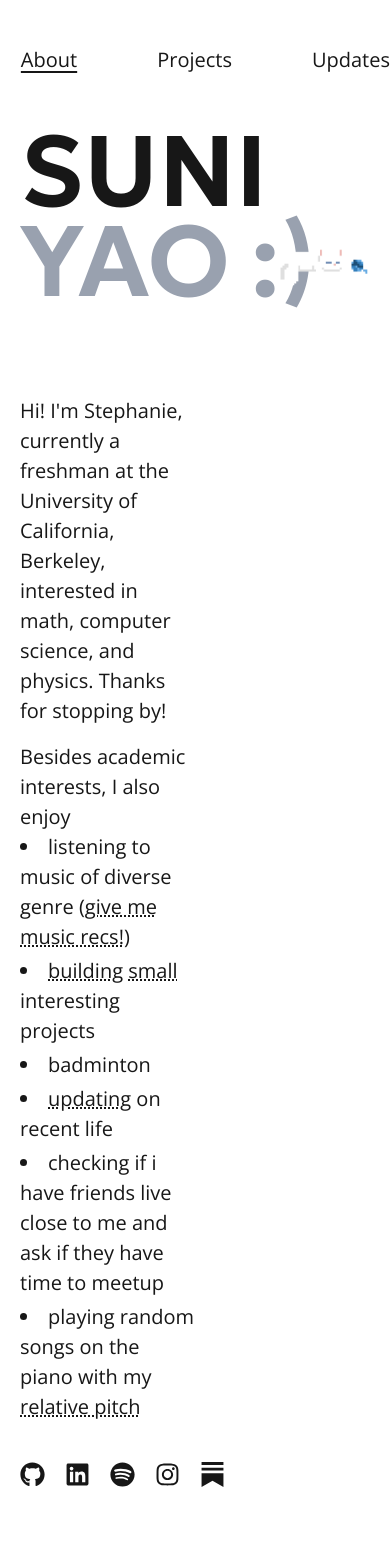
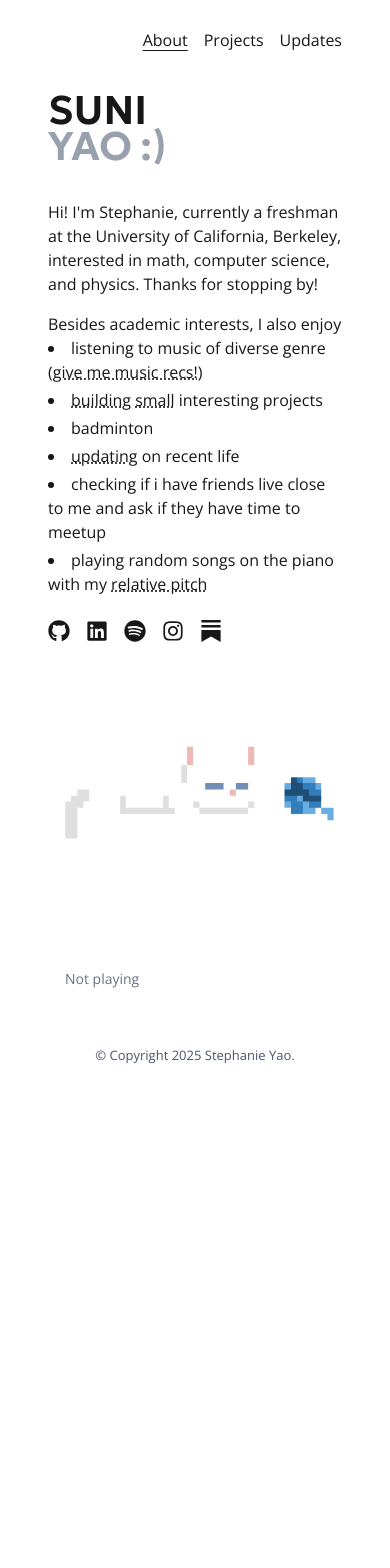
Before and after one commit to suniyao/personal-website, a Next.js app: page / in a window 390 px wide. Shown: the top 1568 px of the page. After the commit the page ends 1090 px from the top, so only its background shows below. Built offline with nearby package versions, Linux system fonts and the light colour scheme; no server answers; a web font is replaced by a local one.

Commit message:
ai slopped mobile design because i hate responsive design sorry

```diff
--- a/app/(pages)/page.tsx
+++ b/app/(pages)/page.tsx
@@ -9,7 +9,8 @@ import Socials from "@/components/Socials";
 export default function Home() {
   return (
     <div>
-      <div className={`${geologica.className} flex flex-col font-semibold text-[100px]`}>
+      {/* Name Section */}
+      <div className={`${geologica.className} flex flex-col font-semibold text-[40px] sm:text-[60px] md:text-[80px] lg:text-[100px]`}>
         <div>
           <TypeAnimation
             preRenderFirstString={true}
@@ -24,13 +25,16 @@ export default function Home() {
             repeat={Infinity}
           />
         </div>
-        <div className="text-gray-400 -translate-y-15 flex flex-row gap-5">
+        <div className="text-gray-400 -translate-y-6 sm:-translate-y-10 md:-translate-y-15 flex flex-row gap-2 sm:gap-3 md:gap-5">
           <div>YAO</div>
           <div>:&#41;</div>
         </div>
       </div>
-      <div className="flex flex-row gap-20">
-        <div className="w-1/2 text-[20px]">
+
+
+
+      <div className="flex flex-col lg:flex-row gap-8 lg:gap-20">
+        <div className="w-full lg:w-1/2 text-[16px] sm:text-[18px] md:text-[20px]">
           <div>
             <p>Hi! I'm Stephanie, currently a freshman at the University of California, Berkeley, interested in math, computer science, and physics. Thanks for stopping by!</p>
 
@@ -44,16 +48,26 @@ export default function Home() {
                 <li>playing random songs on the piano with my <PopUp note="(never perfect 😔)">relative pitch</PopUp></li>
               </ul>
           </div>
-          <div className="mt-10">
+          <div className="mt-6 sm:mt-10">
             <Socials />
           </div>
-          <div className="mt-45">
+
+          {/* Image First on Mobile */}
+          <div className="flex justify-center lg:hidden mb-6">
+            <div className="relative cursor-pointer max-w-full w-full">
+              <Image src={"/image.png"} alt="sleepy kitty" width={500} height={400} className="rounded-lg w-full h-auto"/>
+            </div>
+          </div>
+
+          <div className="mt-6 sm:mt-10 lg:mt-45">
             <SpotifyNowPlaying />
           </div>
         </div>
-        <div className="flex justify-center lg:justify-end">
-          <div className="relative group -top-45 cursor-pointer max-w-full w-full">
-            <Image src={"/image.png"} alt="sleepy kitty" width={500} height={400} className="rounded-lg"/>
+
+        {/* Image for Desktop Only */}
+        <div className="hidden lg:flex justify-center lg:justify-end w-full lg:w-auto">
+          <div className="relative group lg:-top-45 cursor-pointer max-w-full w-full">
+            <Image src={"/image.png"} alt="sleepy kitty" width={500} height={400} className="rounded-lg w-full h-auto"/>
             {/* <Image
               src={"/about.png"}
               alt="on Brooklyn Bridge, photo taken on Jul 26, 2025"
--- a/app/(pages)/project/page.tsx
+++ b/app/(pages)/project/page.tsx
@@ -5,10 +5,10 @@ import { CustomLink } from "@/components/Links";
 export default function Project(){
   return (
     <div>
-      <div className={`${geologica.className} flex flex-col font-semibold text-[100px]`}>
+      <div className={`${geologica.className} flex flex-col font-semibold text-[40px] sm:text-[60px] md:text-[80px] lg:text-[100px]`}>
         PROJECTS
       </div>
-      <div className="grid grid-cols-1 md:grid-cols-2 lg:grid-cols-3 gap-10 mt-10 w-full items-stretch justify-items-center">
+      <div className="grid grid-cols-1 md:grid-cols-2 lg:grid-cols-3 gap-6 sm:gap-8 md:gap-10 mt-6 sm:mt-8 md:mt-10 w-full items-stretch justify-items-center">
         <Card title="Graphene" link="https://github.com/suniyao/graphene">
           <p>
             An Obsidian plugin that makes semantic graph view based on content similarity using vector embeddings, with local vector embedding supported by sentence-transformers python package and alternative OpenAI embedding model, and various options for graph appearance setting including particle animation, link thickness, etc.
--- a/app/(pages)/update/[slug]/page.tsx
+++ b/app/(pages)/update/[slug]/page.tsx
@@ -34,13 +34,13 @@ export default function BlogPostPage() {
   if (!content) return <div className="text-center py-12">Loading...</div>;
 
   return (
-    <div className="min-h-screen py-8">
-      <div className="container mx-auto px-4 max-w-3xl">
+    <div className="min-h-screen py-4 sm:py-8">
+      <div className="container mx-auto px-3 sm:px-4 max-w-3xl">
         {meta && (
-          <div className="mb-8">
-            <h1 className="text-4xl font-extrabold mb-4">{meta.title}</h1>
+          <div className="mb-6 sm:mb-8">
+            <h1 className="text-2xl sm:text-3xl md:text-4xl font-extrabold mb-3 sm:mb-4">{meta.title}</h1>
             {meta.subtitle && (
-              <div className="text-gray-400 italic text-[20px]">
+              <div className="text-gray-400 italic text-[16px] sm:text-[18px] md:text-[20px]">
                 <ReactMarkdown
                   remarkPlugins={[remarkMath]}
                   rehypePlugins={[rehypeKatex]}
@@ -51,7 +51,7 @@ export default function BlogPostPage() {
                 </ReactMarkdown>
               </div>
             )}
-            <div className="text-gray-400 mt-5 date">{formatDate(meta.date)}</div>
+            <div className="text-gray-400 mt-3 sm:mt-5 date text-sm sm:text-base">{formatDate(meta.date)}</div>
           </div>
         )}
         <article className={style.reactMarkDown}>
--- a/app/(pages)/update/page.tsx
+++ b/app/(pages)/update/page.tsx
@@ -8,12 +8,12 @@ export default async function Update() {
 
   return (
     <div>
-      <div className={`${geologica.className} flex flex-col font-semibold text-[100px]`}>
+      <div className={`${geologica.className} flex flex-col font-semibold text-[40px] sm:text-[60px] md:text-[80px] lg:text-[100px]`}>
         UPDATES
       </div>
       <a
         href="https://scrapbook.hackclub.com/stephanie"
-        className="flag-link absolute -left-2"
+        className="flag-link absolute -left-2 hidden sm:block"
       >
         <Image
           src="https://assets.hackclub.com/flag-orpheus-left.svg"
--- a/app/layout.tsx
+++ b/app/layout.tsx
@@ -17,8 +17,8 @@ export default function RootLayout({
   return (
     <html lang="en" className="h-full">
       <body className={`${openSans.className} h-full flex flex-col text-gray-900`}>
-        <nav className="absolute inset-x-0 z-50 h-30 flex items-center">
-          <div className="max-w-7xl mx-auto flex justify-end w-full sm:px-10 lg:px-20">
+        <nav className="absolute inset-x-0 z-50 h-20 sm:h-30 flex items-center">
+          <div className="max-w-7xl mx-auto flex justify-end w-full px-12 sm:px-10 lg:px-20">
             <div className="py-2">
               <NavBar />
             </div>
@@ -26,16 +26,16 @@ export default function RootLayout({
         </nav>
 
         {/* Main Content - With proper spacing from edges */}
-        <main className="flex-1 px-5 sm:px-10 lg:px-20 pt-24 pb-8">
+        <main className="flex-1 px-12 sm:px-10 lg:px-20 pt-20 sm:pt-24 pb-6 sm:pb-8">
           <div className="max-w-7xl mx-auto">
             {children}
           </div>
         </main>
 
         {/* Footer - Consistent spacing */}
-        <footer className="px-5 sm:px-10 lg:px-20 py-8">
+        <footer className="px-12 sm:px-10 lg:px-20 py-6 sm:py-8">
           <div className="max-w-7xl mx-auto text-center">
-            <p className="text-[15px] text-gray-600">
+            <p className="text-[13px] sm:text-[15px] text-gray-600">
               © Copyright {new Date().getFullYear()} Stephanie Yao.
             </p>
           </div>
--- a/components/Blog.tsx
+++ b/components/Blog.tsx
@@ -16,14 +16,14 @@ type BlogProps = {
 export default function Blog({ id, date, title, subtitle, cover }: BlogProps) {
 
   return (
-    <div className="flex flex-col w-245 px-15 hover:bg-gray-200 dark:hover:bg-gray-800 transition-colors py-5 px-auto">
-      <div className="flex justify-between">
+    <div className="flex flex-col w-full max-w-245 px-3 sm:px-8 md:px-15 hover:bg-gray-200 dark:hover:bg-gray-800 transition-colors py-4 sm:py-5 px-auto">
+      <div className="flex flex-col sm:flex-row justify-between gap-3 sm:gap-4">
         {/* left side */}
-        <a key={id} href={`/update/${id}`} className="w-160 flex flex-col justify-between" >
+        <a key={id} href={`/update/${id}`} className="w-full sm:w-160 flex flex-col justify-between" >
           <div>
-            {title}
+            <div className="text-[16px] sm:text-[18px] md:text-base">{title}</div>
             {subtitle && (
-              <div className="text-gray-400 italic text-[15px]">
+              <div className="text-gray-400 italic text-[13px] sm:text-[14px] md:text-[15px]">
                 <ReactMarkdown
                   remarkPlugins={[remarkMath]}
                   rehypePlugins={[rehypeKatex]}
@@ -36,20 +36,20 @@ export default function Blog({ id, date, title, subtitle, cover }: BlogProps) {
             )}
           </div>
           {/* date goes to the bottom */}
-          <div className="text-gray-500 text-sm font-mono date">
+          <div className="text-gray-500 text-xs sm:text-sm font-mono date mt-2 sm:mt-0">
             {formatDate(date)}
           </div>
         </a>
 
         {/* right side */}
         {cover && (
-          <div className="w-[190] h-[130px] overflow-hidden rounded-md">
+          <div className="w-full sm:w-[190px] sm:h-[130px] overflow-hidden rounded-md shrink-0">
             <Image
               src={cover}
               alt="cover image"
               width={190}
               height={130}
-              className="w-full h-full object-cover object-center"
+              className="w-full h-auto sm:h-full object-cover object-center"
             />
           </div>
         )}
--- a/components/Card.tsx
+++ b/components/Card.tsx
@@ -9,11 +9,11 @@ type CardProps = {
 
 export default function Card({title, link, accentColor, children}: CardProps) {
   const cardContent = (
-    <div className={`border-black border-[3px] w-auto min-w-60 max-w-120 p-5 ${accentColor ? `hover:bg-${accentColor}` : link && `hover:bg-gray-200 dark:hover:bg-gray-800`} dark:border-white`}>
-      <div className={`${geologica.className} flex flex-col font-semibold text-[35px] mb-3`}>
+    <div className={`border-black border-[2px] sm:border-[3px] w-full sm:w-auto min-w-0 sm:min-w-60 max-w-120 p-4 sm:p-5 ${accentColor ? `hover:bg-${accentColor}` : link && `hover:bg-gray-200 dark:hover:bg-gray-800`} dark:border-white`}>
+      <div className={`${geologica.className} flex flex-col font-semibold text-[24px] sm:text-[28px] md:text-[35px] mb-2 sm:mb-3`}>
         {title}
       </div>
-      <div className="text-[15px] flex flex-col gap-2">
+      <div className="text-[14px] sm:text-[15px] flex flex-col gap-2">
         {children}
       </div>
     </div>
--- a/components/NavBar.tsx
+++ b/components/NavBar.tsx
@@ -2,7 +2,7 @@ import { NavLink } from "./Links";
 
 export default function NavBar() {
   return (
-    <nav className="flex flex-row text-center gap-20 text-[20px]">
+    <nav className="flex flex-row text-center gap-4 sm:gap-8 md:gap-12 lg:gap-20 text-[16px] sm:text-[18px] md:text-[20px]">
       <NavLink href={"/"} >About</NavLink>
       <NavLink href={"/project"} >Projects</NavLink>
       <NavLink href={"/update"} >Updates</NavLink>
--- a/components/Socials.tsx
+++ b/components/Socials.tsx
@@ -3,25 +3,25 @@ import { FaGithub, FaInstagram, FaLinkedin, FaSpotify } from "react-icons/fa";
 
 export default function Socials() {
   return (
-    <div className="flex flex-row gap-5">
+    <div className="flex flex-row gap-4 sm:gap-5">
       <a href="https://github.com/suniyao">
-        <FaGithub size={25}/>
+        <FaGithub size={22} className="sm:w-6 sm:h-6"/>
       </a>
 
       <a href="https://linkedin.com/in/stephanieysn">
-        <FaLinkedin size={25}/>
+        <FaLinkedin size={22} className="sm:w-6 sm:h-6"/>
       </a>
 
       <a href="https://open.spotify.com/user/314yf5erg4j27vjml64wotdvoj3q">
-        <FaSpotify size={25}/>
+        <FaSpotify size={22} className="sm:w-6 sm:h-6"/>
       </a>
 
       <a href="https://www.instagram.com/stephanie_also_ysn">
-        <FaInstagram size={25}/>
+        <FaInstagram size={22} className="sm:w-6 sm:h-6"/>
       </a>
 
       <a href="https://stepyao.substack.com">
-        <BsSubstack size={25}/>
+        <BsSubstack size={22} className="sm:w-6 sm:h-6"/>
       </a>
     </div>
   );
--- a/components/SpotifyNowPlaying.tsx
+++ b/components/SpotifyNowPlaying.tsx
@@ -185,7 +185,7 @@ export default function SpotifyNowPlaying() {
   return (
     <div className="w-full max-w-md">
       <div className="flex items-center gap-2 text-gray-600 dark:text-gray-300 mb-2">
-        <span className="text-sm font-light">
+        <span className="text-xs sm:text-sm font-light">
           {currentTrack.isPlaying
             ? 'Currently listening to'
             : `Last played ${currentTrack.playedAt ? formatTimeAgo(currentTrack.playedAt) : ''}`
@@ -194,7 +194,7 @@ export default function SpotifyNowPlaying() {
       </div>
 
       <div
-        className="rounded-2xl backdrop-blur-md bg-white/10 dark:bg-gray-900/20 border border-black/5 dark:border-white/20 dark:border-gray-700/30 hover:bg-white/20 dark:hover:bg-gray-800/30 transition-all duration-300 group w-105 relative overflow-hidden"
+        className="rounded-2xl backdrop-blur-md bg-white/10 dark:bg-gray-900/20 border border-black/5 dark:border-white/20 dark:border-gray-700/30 hover:bg-white/20 dark:hover:bg-gray-800/30 transition-all duration-300 group w-full max-w-105 relative overflow-hidden"
         style={{
           background: currentTrack.isPlaying ? `linear-gradient(to right,
             ${dominantColorLeft} 0%,
@@ -202,15 +202,15 @@ export default function SpotifyNowPlaying() {
             rgba(255,255,255,0.05)` : "rgba(255,255,255,0.03)"
         }}
       >
-        <div className='relative flex items-center gap-3 p-4 z-20'>
+        <div className='relative flex items-center gap-2 sm:gap-3 p-3 sm:p-4 z-20'>
           {currentTrack.albumImageUrl && (
-            <div className="relative" style={{ width: 56, minWidth: 56, height: 56 }}>
+            <div className="relative" style={{ width: 48, minWidth: 48, height: 48 }}>
               <Image
                 src={currentTrack.albumImageUrl}
                 alt={currentTrack.album || ''}
-                width={56}
-                height={56}
-                className={`rounded-lg shadow-lg shadow-black/30 group-hover:shadow-xl transition-all duration-300 ${
+                width={48}
+                height={48}
+                className={`rounded-lg shadow-lg shadow-black/30 group-hover:shadow-xl transition-all duration-300 sm:w-14 sm:h-14 ${
                   currentTrack.isPlaying ? '' : 'opacity-75'
                 }`}
               />
@@ -218,12 +218,12 @@ export default function SpotifyNowPlaying() {
             </div>
           )}
 
-          <div className="flex flex-col max-w-80">
+          <div className="flex flex-col flex-1 min-w-0 max-w-80">
             <a
               href={currentTrack.songUrl}
               target="_blank"
               rel="noopener noreferrer"
-              className={`text-sm font-semibold truncate hover:underline transition-colors duration-300 ${
+              className={`text-xs sm:text-sm font-semibold truncate hover:underline transition-colors duration-300 ${
                 currentTrack.isPlaying
                   ? 'text-gray-800 dark:text-gray-100'
                   : 'text-gray-700 dark:text-gray-200'
@@ -235,7 +235,7 @@ export default function SpotifyNowPlaying() {
               href={currentTrack.artistsUrl}
               target="_blank"
               rel="noopener noreferrer"
-              className="text-xs truncate text-gray-600 dark:text-gray-400 hover:underline max-w-md transition-colors duration-300"
+              className="text-[10px] sm:text-xs truncate text-gray-600 dark:text-gray-400 hover:underline transition-colors duration-300"
             >
               {currentTrack.artist}
             </a>
```
